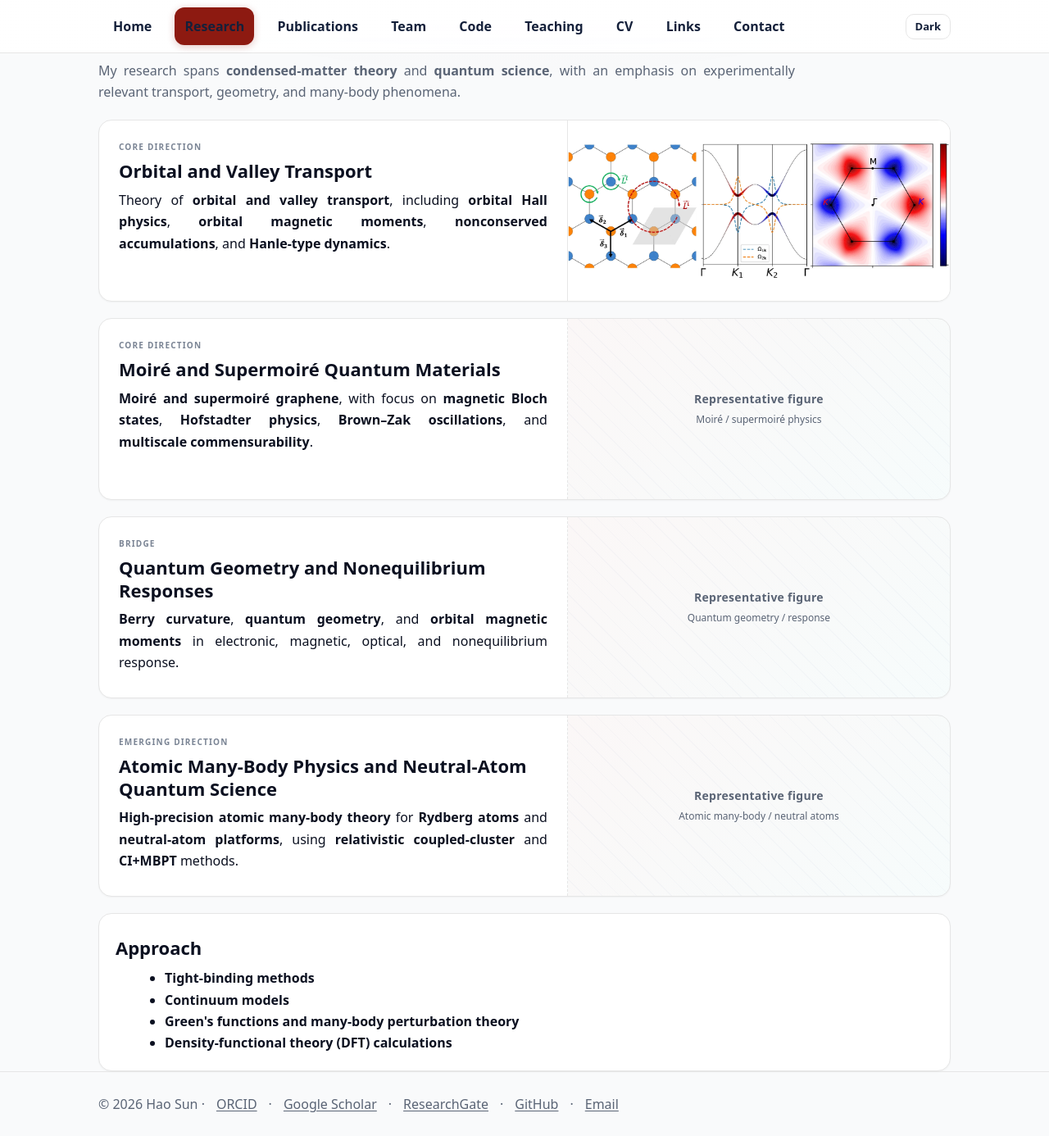
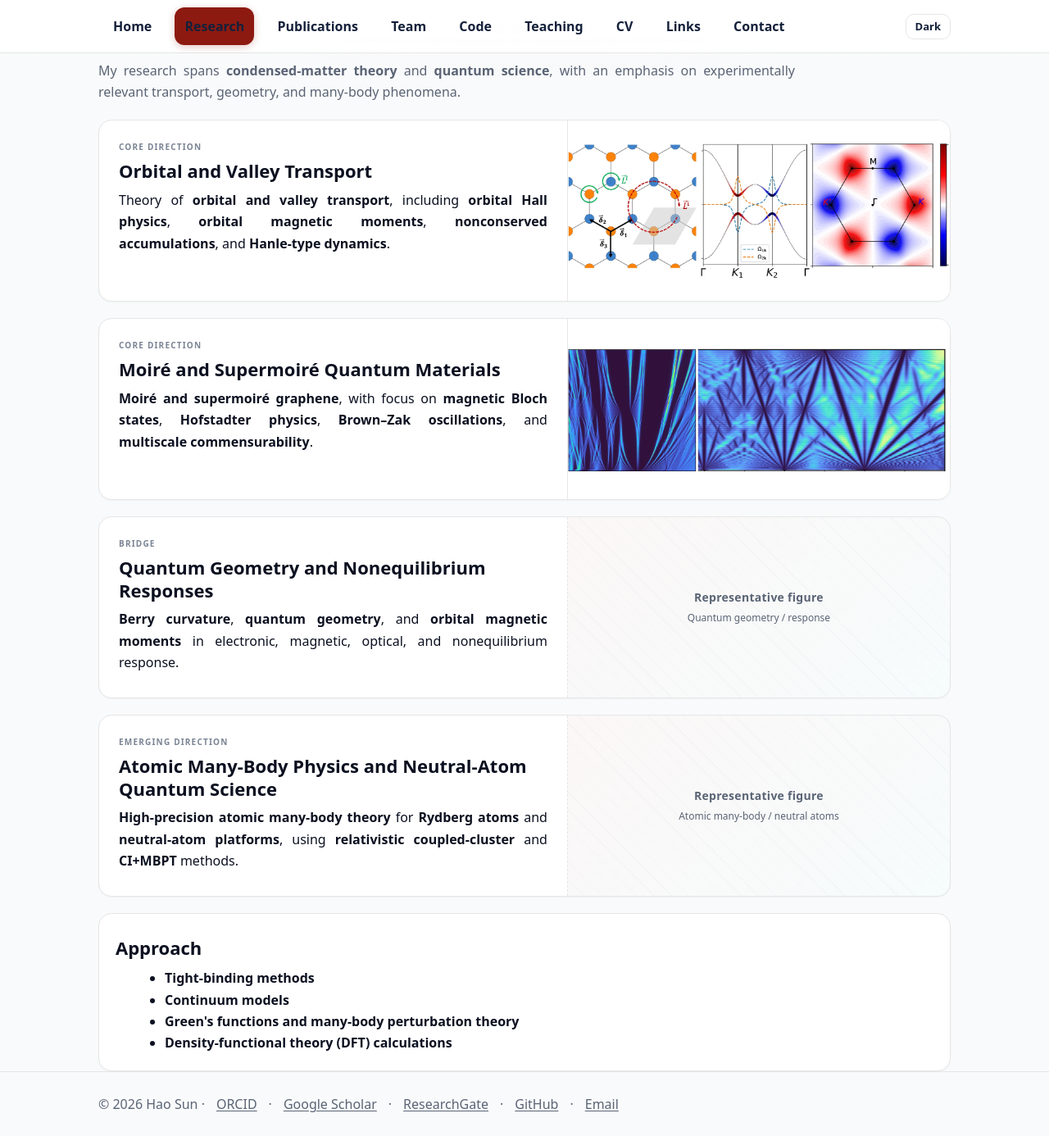
Before and after one commit to sunohao/sunohao.github.io, a Jekyll site: the page built from research/index.md, in a window 1280 px wide and 1386 px high. Shown: the whole window at 82% size. Built offline with Jekyll 4.4.1, drawn with Linux system fonts in a browser that asks for light colours.

Commit message:
Add second research figure

```diff
--- a/research/index.md
+++ b/research/index.md
@@ -30,9 +30,8 @@ My research spans <strong>condensed-matter theory</strong> and <strong>quantum s
         <strong>Moiré and supermoiré graphene</strong>, with focus on <strong>magnetic Bloch states</strong>, <strong>Hofstadter physics</strong>, <strong>Brown–Zak oscillations</strong>, and <strong>multiscale commensurability</strong>.
       </p>
     </div>
-    <div class="research-figure-placeholder">
-      <span>Representative figure</span>
-      <small>Moiré / supermoiré physics</small>
+    <div class="research-figure">
+      <img src="/assets/research/research2.webp" alt="Representative figure for moire quantum materials">
     </div>
   </article>
 
```
